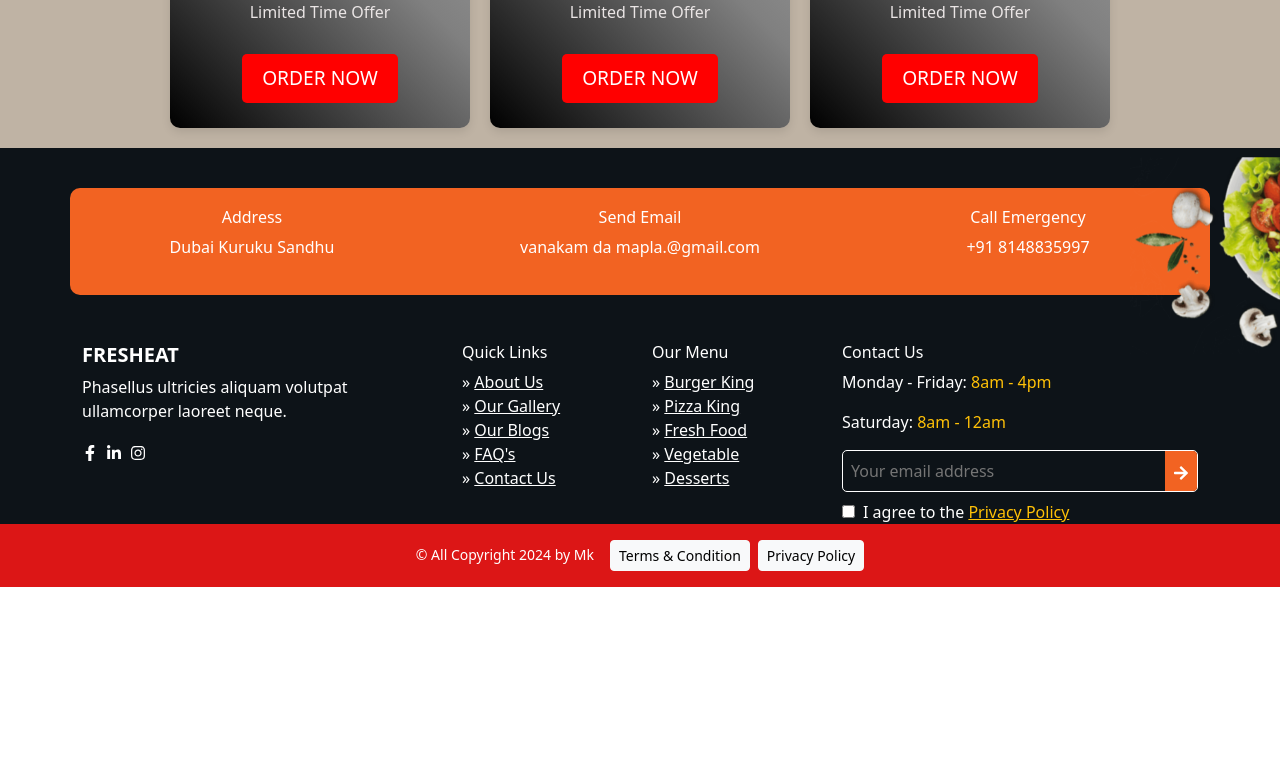
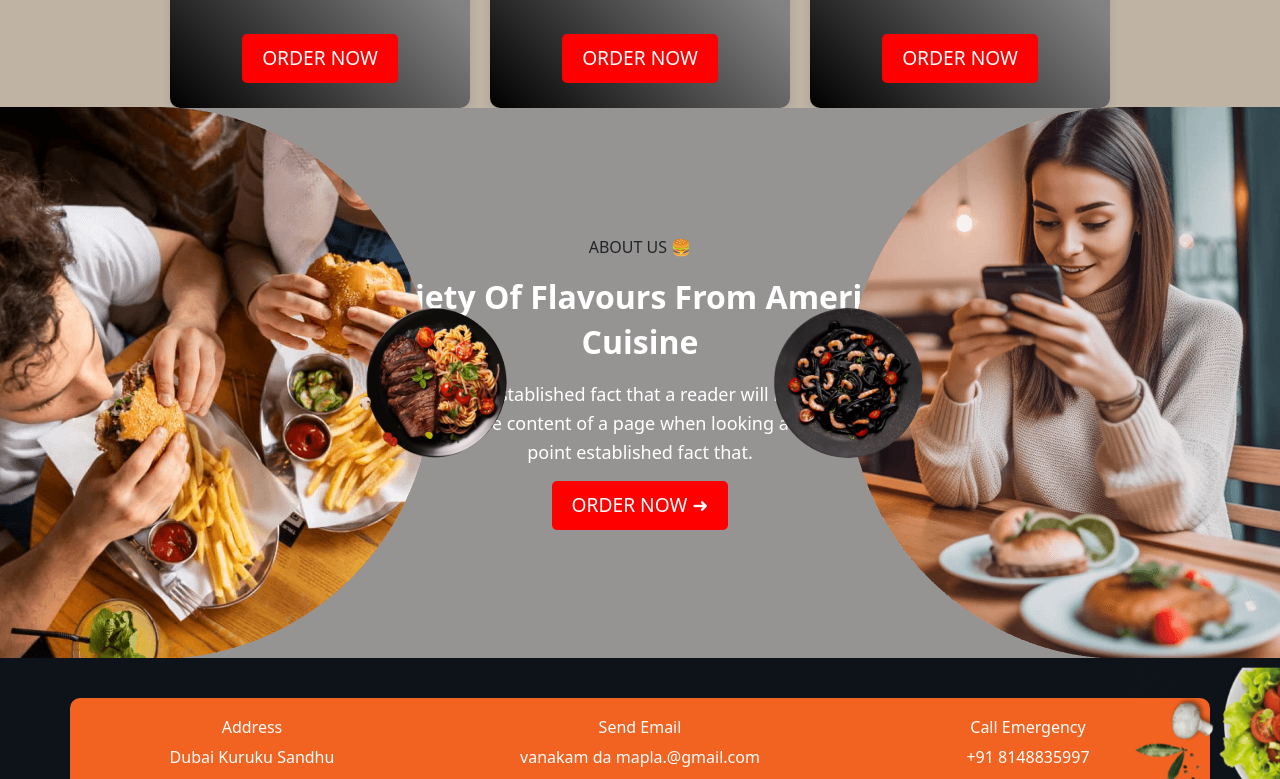
Before and after one commit to Muthukumar1015/Star-Hotel, a Next.js app: page / in a window 1280 px wide. Shown: the part 1241-2020 px from the top of the page. Before the commit the page ends 1828 px from the top, so only its background shows below. Built offline with nearby package versions, Linux system fonts and the light colour scheme.

Commit message:
add js and css file

```diff
--- a/src/app/components/Home.js
+++ b/src/app/components/Home.js
@@ -3,9 +3,21 @@ import Image from "next/image";
 import styles from "../styles/HeroSlider.module.css";
 
 const slides = [
-  { src: "/images/bannerThumb1_1.png", alt: "Spicy Fried Chicken", text: "SPICY FRIED CHICKEN" },
-  { src: "/images/bannerThumb1_2.png", alt: "Chicago Deep Pizza King", text: "CHICAGO DEEP PIZZA KING" },
-  { src: "/images/bannerThumb1_3.png", alt: "Chicago Deep Burger King", text: "CHICAGO DEEP BURGER KING" }
+   {
+      src: "/images/bannerThumb1_1.png",
+      alt: "Spicy Fried Chicken",
+      text: "SPICY FRIED CHICKEN",
+   },
+   {
+      src: "/images/bannerThumb1_2.png",
+      alt: "Chicago Deep Pizza King",
+      text: "CHICAGO DEEP PIZZA KING",
+   },
+   {
+      src: "/images/bannerThumb1_3.png",
+      alt: "Chicago Deep Burger King",
+      text: "CHICAGO DEEP BURGER KING",
+   },
 ];
 
 export default function HeroSlider() {
@@ -29,7 +41,13 @@ export default function HeroSlider() {
             {slides.map((slide, index) => (
                <div
                   key={index}
-            className={`${styles.slide} ${index === currentSlide ? (direction === "right" ? styles.enterRight : styles.enterLeft) : styles.hidden}`}
+                  className={`${styles.slide} ${
+                     index === currentSlide
+                        ? direction === "right"
+                           ? styles.enterRight
+                           : styles.enterLeft
+                        : styles.hidden
+                  }`}
                >
                   {/* Text Section */}
                   <div className={styles.textSection}>
@@ -63,20 +81,36 @@ export default function HeroSlider() {
 function PopularFoodItems() {
    const [textVisible, setTextVisible] = useState(false);
    const foodItems = [
-    { src: "/images/item1.png", alt: "Food Item 1", text: "Delicious Burger" },
+      {
+         src: "/images/item1.png",
+         alt: "Food Item 1",
+         text: "Delicious Burger",
+      },
       { src: "/images/item2.png", alt: "Food Item 2", text: "Crispy Fries" },
       { src: "/images/item3.png", alt: "Food Item 3", text: "Cheesy Pizza" },
       { src: "/images/item4.png", alt: "Food Item 4", text: "Tasty Pasta" },
-    { src: "/images/item1.png", alt: "Food Item 1", text: "Delicious Burger" },
+      {
+         src: "/images/item1.png",
+         alt: "Food Item 1",
+         text: "Delicious Burger",
+      },
       { src: "/images/item2.png", alt: "Food Item 2", text: "Crispy Fries" },
       { src: "/images/item3.png", alt: "Food Item 3", text: "Cheesy Pizza" },
       { src: "/images/item4.png", alt: "Food Item 4", text: "Tasty Pasta" },
-    { src: "/images/item1.png", alt: "Food Item 1", text: "Delicious Burger" },
+      {
+         src: "/images/item1.png",
+         alt: "Food Item 1",
+         text: "Delicious Burger",
+      },
       { src: "/images/item2.png", alt: "Food Item 2", text: "Crispy Fries" },
       { src: "/images/item3.png", alt: "Food Item 3", text: "Cheesy Pizza" },
       { src: "/images/item4.png", alt: "Food Item 4", text: "Tasty Pasta" },
-    { src: "/images/item1.png", alt: "Food Item 1", text: "Delicious Burger" },
-    { src: "/images/item2.png", alt: "Food Item 2", text: "Crispy Fries" }
+      {
+         src: "/images/item1.png",
+         alt: "Food Item 1",
+         text: "Delicious Burger",
+      },
+      { src: "/images/item2.png", alt: "Food Item 2", text: "Crispy Fries" },
    ];
 
    useEffect(() => {
@@ -98,7 +132,7 @@ function PopularFoodItems() {
          <div className={styles.foodSlider}>
             {foodItems.map((food, index) => (
                <div key={index} className={styles.foodItem}>
-            <div className={styles.outerCircle}></div>
+
                   <Image
                      src={food.src}
                      alt={food.alt}
@@ -106,7 +140,11 @@ function PopularFoodItems() {
                      height={150}
                      className={styles.foodImage}
                   />
-            <p className={`${styles.foodText} ${textVisible ? styles.visible : styles.hidden}`}>
+                  <p
+                     className={`${styles.foodText} ${
+                        textVisible ? styles.visible : styles.hidden
+                     }`}
+                  >
                      {food.text}
                   </p>
                </div>
@@ -139,7 +177,7 @@ function SpecialOffers() {
          subtitle: "On This Week",
          description: "Limited Time Offer",
          buttonText: "ORDER NOW",
-    }
+      },
    ];
 
    return (
@@ -171,11 +209,71 @@ function SpecialOffers() {
                      <p className={styles.subtitle}>{offer.subtitle}</p>
                      <h3 className={styles.offerTitle}>{offer.title}</h3>
                      <p className={styles.description}>{offer.description}</p>
-              <button className={styles.orderButton}>{offer.buttonText}</button>
+                     <button className={styles.orderButton}>
+                        {offer.buttonText}
+                     </button>
                   </div>
                </div>
             ))}
          </div>
+
+         <div className={styles.heroContainer1}>
+            {/* Left Image Container */}
+            <div className={styles.leftImageContainer}>
+               <Image
+                  src="/images/aboutShape4.png"
+                  alt="People enjoying food"
+                  width={400}
+                  height={400}
+                  className={styles.curvedImage}
+               />
+               {/* Circular Image Overlay */}
+               <div className={styles.circularImageWrapper1}>
+                  <Image
+                     src="/images/aboutShape2.png"
+                     alt="Decorative Circular Image"
+                     width={100}
+                     height={100}
+                     className={styles.circularImage1}
+                  />
+               </div>
+            </div>
+
+            {/* Text Container */}
+            <div className={styles.textContainer}>
+               <p className={styles.sectionTag}>ABOUT US 🍔</p>
+               <h2 className={styles.title1}>
+                  Variety Of Flavours From American Cuisine
+               </h2>
+               <p className={styles.description1}>
+                  It is a long established fact that a reader will be distracted
+                  the readable content of a page when looking at layout the
+                  point established fact that.
+               </p>
+               <button className={styles.orderButton1}>ORDER NOW ➜</button>
+            </div>
+
+            {/* Right Image Container */}
+            <div className={styles.rightImageContainer}>
+               <Image
+                  src="/images/aboutShape3.png"
+                  alt="Woman enjoying meal"
+                  width={400}
+                  height={400}
+                  className={styles.curvedImage}
+               />
+               {/* Circular Image Overlay */}
+               <div className={styles.circularImageWrapper2}>
+                  <Image
+                     src="/images/aboutShape1.png"
+                     alt="Decorative Circular Image"
+                     width={100}
+                     height={100}
+                     className={styles.circularImage1}
+                  />
+               </div>
+            </div>
+         </div>
       </div>
    );
 }
--- a/src/app/styles/HeroSlider.module.css
+++ b/src/app/styles/HeroSlider.module.css
@@ -4,7 +4,7 @@
    width: 100%;
    height: 500px;
    overflow: hidden;
-  background: url('/images/brick-wall-bg.jpg') no-repeat center center;
+   background: url("/images/brick-wall-bg.jpg") no-repeat center center;
    background-size: cover;
 }
 
@@ -102,13 +102,22 @@
 
 /* 🎭 Shake Animation */
 @keyframes shake {
-  0% { transform: translateX(0); }
-  25% { transform: translateX(-3px) rotate(-1deg); }
-  50% { transform: translateX(3px) rotate(1deg); }
-  75% { transform: translateX(-2px) rotate(-1deg); }
-  100% { transform: translateX(2px) rotate(1deg); }
+   0% {
+      transform: translateX(0);
    }
-
+   25% {
+      transform: translateX(-3px) rotate(-1deg);
+   }
+   50% {
+      transform: translateX(3px) rotate(1deg);
+   }
+   75% {
+      transform: translateX(-2px) rotate(-1deg);
+   }
+   100% {
+      transform: translateX(2px) rotate(1deg);
+   }
+}
 
 /* 🚀 Popular Food Section - No Extra Space */
 .popularFoodContainer {
@@ -138,8 +147,12 @@
 
 /* 🔁 Animation: Moves All Items Left Infinitely */
 @keyframes moveLeft {
-  0% { transform: translateX(0); }
-  100% { transform: translateX(-25%); } /* Moves images left seamlessly */
+   0% {
+      transform: translateX(0);
+   }
+   100% {
+      transform: translateX(-25%);
+   } /* Moves images left seamlessly */
 }
 
 /* 🍕 Food Item - Inline for Infinite Loop */
@@ -152,7 +165,7 @@
 }
 
 /* 🔵 Dotted Outer Circle (Rotates, Image Fixed Inside) */
-.foodItem .outerCircle {
+.foodItem .outerCircle1 {
    width: 160px;
    height: 160px;
    border-radius: 50%;
@@ -166,8 +179,12 @@
 
 /* 🔄 Animation: Outer Circle Rotates */
 @keyframes rotateCircle {
-  0% { transform: translate(-50%, -50%) rotate(0deg); }
-  100% { transform: translate(-50%, -50%) rotate(360deg); }
+   0% {
+      transform: translate(-50%, -50%) rotate(0deg);
+   }
+   100% {
+      transform: translate(-50%, -50%) rotate(360deg);
+   }
 }
 
 /* 🍟 Fixed Image (Centered Inside Rotating Circle) */
@@ -187,7 +204,7 @@
    margin-top: 135px;
    font-size: 0.9rem;
    font-weight: bold;
-  background:transparent;
+   background: transparent;
    padding: 30px 7px;
    border-radius: 3px;
    color: rgb(249, 246, 246);
@@ -211,7 +228,7 @@
 
 /* 🔥 Special Offers Section */
 .specialOffersContainer {
-  padding: 20px;
+
    background: #bfb3a4;
    text-align: center;
 }
@@ -221,7 +238,9 @@
   display: flex;
   justify-content: center;
   gap: 20px;
+  flex-wrap: wrap; /* ✅ Allow items to wrap in smaller screens */
 }
+
 
 /* 🏷️ Offer Card Styling */
 .offerCard {
@@ -251,9 +270,15 @@
 }
 /* 🚀 Shake Animation for 50% OFF */
 @keyframes shake {
-  0% { transform: rotate(-5deg); }
-  50% { transform: rotate(5deg); }
-  100% { transform: rotate(-5deg); }
+   0% {
+      transform: rotate(-5deg);
+   }
+   50% {
+      transform: rotate(5deg);
+   }
+   100% {
+      transform: rotate(-5deg);
+   }
 }
 /* 📜 Offer Text */
 .offerText {
@@ -290,6 +315,154 @@
    border-radius: 5px;
 }
 
+.orderButton:hover {
+   background-color: transparent;
+}
 
-.orderButton:hover {
-  background-color: transparent;}
+@media (max-width: 768px) {
+  .specialOffersGrid {
+     flex-direction: column; /* ✅ Stack items vertically */
+     align-items: center; /* ✅ Center align cards */
+  }
+
+  .offerCard {
+     width: 90%; /* ✅ Adjust width to fit smaller screens */
+     max-width: 350px; /* ✅ Prevent it from being too large */
+  }
+}
+
+.heroContainer1 {
+   display: flex;
+   align-items: center;
+   justify-content: center;
+   position: relative;
+   text-align: center;
+   background-color: #969393;
+   padding: 80px 0; /* Increase padding */
+   min-height: 550px; /* Increase height */
+}
+
+.description1 {
+   font-size: 18px;
+   color: #ffffff;
+   margin: 15px auto; /* Center the text block */
+   line-height: 1.6; /* Adjust spacing between lines */
+   max-width: 500px; /* Control text width */
+   text-align: center; /* Center text */
+   display: -webkit-box;
+   -webkit-line-clamp: 4; /* Limit to 4 lines */
+   -webkit-box-orient: vertical;
+   overflow: hidden;
+   text-overflow: ellipsis;
+}
+.title1 {
+   font-size: 32px;
+   font-weight: bold;
+   color: #ffffff;
+   text-align: center; /* Center title */
+   max-width: 600px; /* Limit width */
+   line-height: 1.4; /* Adjust line spacing */
+   display: -webkit-box;
+   -webkit-line-clamp: 2; /* Limit to 2 lines */
+   -webkit-box-orient: vertical;
+   overflow: hidden;
+   text-overflow: ellipsis;
+}
+
+.leftImageContainer {
+   position: absolute;
+   left: 0; /* Stick to the left corner */
+   top: 50%;
+   transform: translateY(-50%); /* Center vertically */
+}
+
+.rightImageContainer {
+   position: absolute;
+   right: 0; /* Stick to the right corner */
+   top: 50%;
+   transform: translateY(-50%); /* Center vertically */
+}
+
+.curvedImage {
+   width: 100%;
+   height: 100%;
+   object-fit: cover;
+   position: relative;
+   z-index: 1;
+}
+
+.circularImageWrapper1{
+  position: absolute;
+  width: 150px; /* Adjust size */
+  height: 150px;
+  display: flex;
+  align-items: center;
+  justify-content: center;
+  z-index: 2;
+  top: 50%;  /* Align center vertically */
+  left: 100%; /* Align center horizontally */
+  transform: translate(-50%, -50%); /* Perfect centering */
+}
+
+.circularImageWrapper2 {
+  position: absolute;
+  width: 150px; /* Adjust size */
+  height: 150px;
+  display: flex;
+  align-items: center;
+  justify-content: center;
+  z-index: 2;
+  top: 50%;  /* Align center vertically */
+  left: 0%; /* Align center horizontally */
+  transform: translate(-50%, -50%); /* Perfect centering */
+}
+.circularImage1 {
+   width: 100%;
+   height: 100%;
+   border-radius: 50%;
+   animation: rotateCircle 5s linear infinite;
+}
+.orderButton1 {
+  background-color: red;
+  color: white;
+  border: none;
+  padding: 10px 20px;
+  font-size: 1.2rem;
+  cursor: pointer;
+  transition: 0.3s ease-in-out;
+  border-radius: 5px;
+}
+.orderButton1:hover {
+  background-color: transparent;
+  color: black;
+}
+
+/* Animation for rotation */
+@keyframes rotateCircle {
+   from {
+      transform: rotate(0deg);
+   }
+   to {
+      transform: rotate(360deg);
+   }
+}
+
+@media (max-width: 768px) {
+   .leftImageContainer,
+   .rightImageContainer {
+      width: 250px;
+      height: 230px;
+   }
+
+   .circularImageWrapper {
+      width: 80px;
+      height: 80px;
+   }
+}
+
+@media (max-width: 480px) {
+   .leftImageContainer,
+   .rightImageContainer {
+      display: none;
+   }
+}
```
Lines whose indentation alone changed are shown as unchanged.
